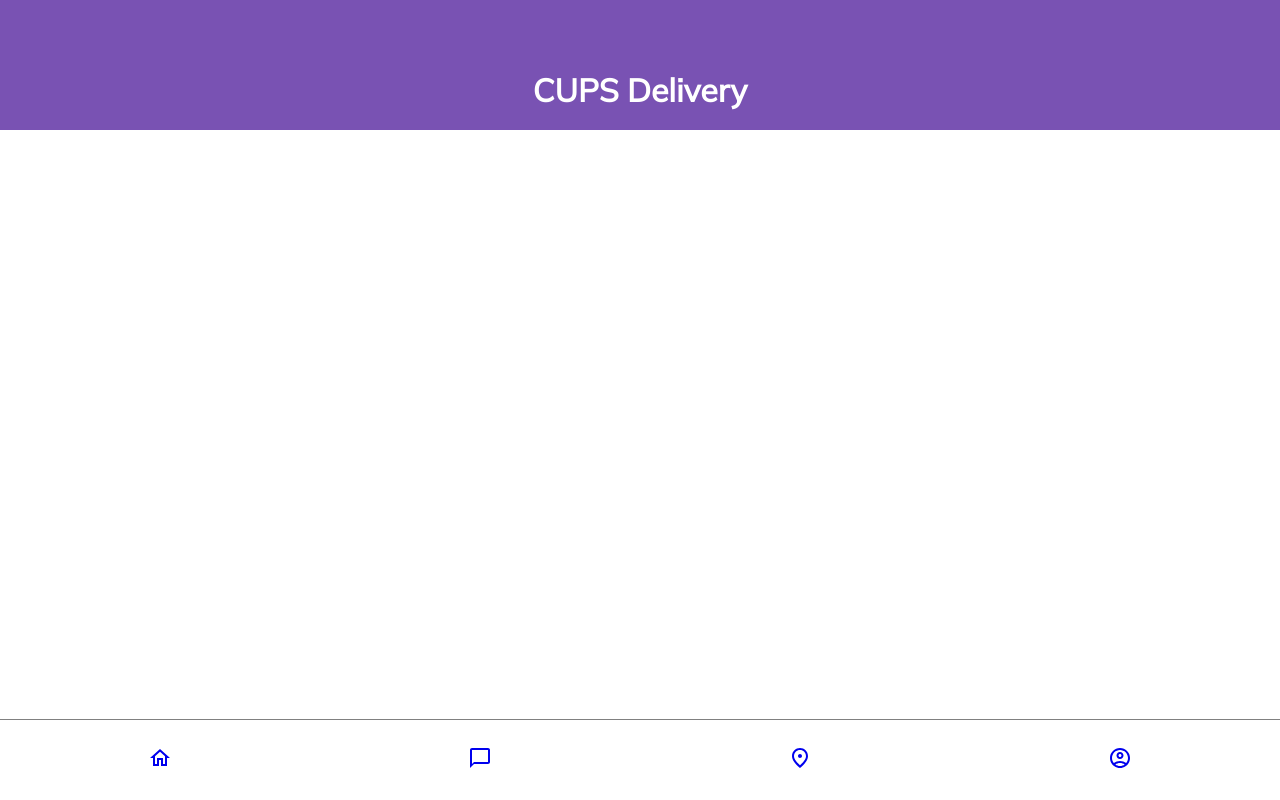
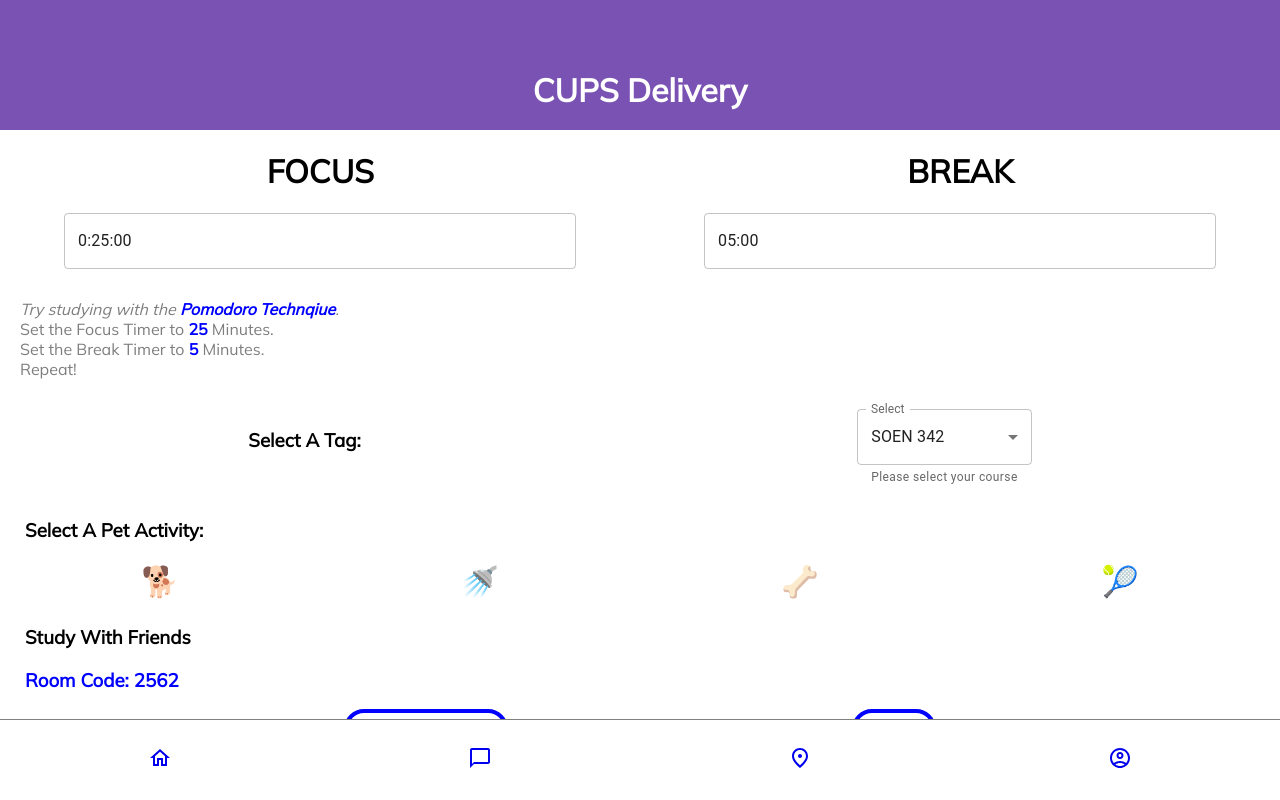
Before and after one commit to JoshLeopardi/focus-timer, a React (Create React App) app: page /SetUpFocusTimer in a window 1280 px wide. Before the commit this address had no page. Built offline with nearby package versions, Linux system fonts and the light colour scheme.

Commit message:
Created SetUpFocusSession Page

```diff
--- a/src/App.js
+++ b/src/App.js
@@ -5,6 +5,7 @@ import Footer from "./components/layout/Footer";
 import { Route, Routes } from "react-router-dom";
 import Home from "./components/pages/Home";
 import Layout from "./components/layout/Layout";
+import SetUpFocusTimer from "./components/pages/SetUpFocusSession";
 
 function App() {
   return (
@@ -13,6 +14,7 @@ function App() {
       <Layout>
         <Routes>
           <Route path="/" element={<Home />} />
+          <Route path="/SetUpFocusTimer" element={<SetUpFocusTimer />} />
         </Routes>
       </Layout>
       <Footer />
--- /dev/null
+++ b/src/components/pages/SetUpFocusSession.js
@@ -0,0 +1,106 @@
+import classes from "./SetUpFocusSession.module.css";
+import TextField from "@mui/material/TextField";
+import MenuItem from "@mui/material/MenuItem";
+import { toBePartiallyChecked } from "@testing-library/jest-dom/dist/matchers";
+import React from "react";
+
+const courses = [
+  {
+    value: "342",
+    label: "SOEN 342",
+  },
+  {
+    value: "343",
+    label: "SOEN 343",
+  },
+  {
+    value: "345",
+    label: "SOEN 345",
+  },
+  {
+    value: "345",
+    label: "SOEN 357",
+  },
+];
+
+export default function SetUpFocusTimer() {
+  const [course, setCourse] = React.useState("EUR");
+
+  const handleChange = (event) => {
+    setCourse(event.target.value);
+  };
+
+  return (
+    <div>
+      <div className={classes.topSetUp}>
+        <h1>FOCUS</h1>
+        <h1>BREAK</h1>
+      </div>
+      <div className={classes.buttonsSetUp}>
+        <TextField
+          sx={{ width: "40%" }}
+          id="outlined-basic"
+          value="0:25:00"
+          variant="outlined"
+        />
+        <TextField
+          sx={{ width: "40%" }}
+          id="outlined-basic"
+          value="05:00"
+          variant="outlined"
+        />
+      </div>
+      <div>
+        <p className={classes.pomodoroSetUp}>
+          <i>
+            Try studying with the{" "}
+            <span style={{ color: "blue", fontWeight: "bold" }}>
+              {" "}
+              Pomodoro Technqiue
+            </span>
+            .
+          </i>
+          <br /> Set the Focus Timer to{" "}
+          <span style={{ color: "blue", fontWeight: "bold" }}>25 </span>{" "}
+          Minutes. <br /> Set the Break Timer to{" "}
+          <span style={{ color: "blue", fontWeight: "bold" }}> 5 </span>Minutes.{" "}
+          <br /> Repeat!
+        </p>
+      </div>
+      <div className={classes.tagSetUp}>
+        <h3>Select A Tag:</h3>
+        <TextField
+          id="outlined-select-courses"
+          select
+          label="Select"
+          value={342}
+          onChange={handleChange}
+          helperText="Please select your course"
+        >
+          {courses.map((option) => (
+            <MenuItem key={option.value} value={option.value}>
+              {option.label}
+            </MenuItem>
+          ))}
+        </TextField>
+      </div>
+      <div>
+        <h3 className={classes.petactivitySetUp}>Select A Pet Activity:</h3>
+        <div className={classes.petactivityEmojis}>
+          <p>🐕</p>
+          <p>🚿</p>
+          <p>🦴</p>
+          <p>🎾</p>
+        </div>
+      </div>
+      <div className={classes.studywithFriends}>
+        <h3>Study With Friends</h3>
+        <h3 style={{ color: "blue", fontWeight: "bold" }}>Room Code: 2562</h3>
+      </div>
+      <div className={classes.bottomButtons}>
+        <p className={classes.bottomButton}>Invite Friend</p>
+        <p className={classes.bottomButton}>Start</p>
+      </div>
+    </div>
+  );
+}
--- /dev/null
+++ b/src/components/pages/SetUpFocusSession.module.css
@@ -0,0 +1,59 @@
+.topSetUp {
+  display: flex;
+  justify-content: space-around;
+}
+
+.buttonsSetUp {
+  display: flex;
+  justify-content: space-around;
+  width: 100%;
+  margin-bottom: 15px;
+}
+
+.pomodoroSetUp {
+  margin-top: 30px;
+  margin-left: 20px;
+  color: #7e7e7e;
+}
+
+.tagSetUp {
+  display: flex;
+  justify-content: space-around;
+  margin-top: 30px;
+}
+
+.petactivitySetUp {
+  margin-left: 25px;
+  margin-top: 30px;
+}
+
+.petactivityEmojis {
+  display: flex;
+  justify-content: space-around;
+  font-size: 30px;
+  margin-top: 20px;
+}
+
+.petactivityEmojis p {
+  margin: 0;
+}
+
+.studywithFriends {
+  margin-top: 25px;
+  margin-left: 25px;
+}
+
+.bottomButtons {
+  display: flex;
+  justify-content: space-evenly;
+  margin-top: -25px;
+}
+
+.bottomButton {
+  border: 4px solid blue;
+  border-radius: 20px;
+  padding: 10px;
+  color: blue;
+  font-weight: bold;
+  font-size: 24px;
+}
```
